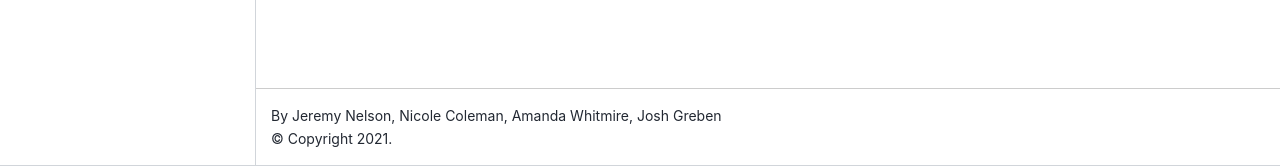
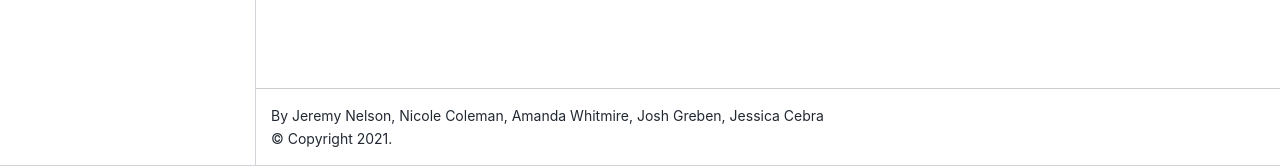
Before and after one commit to sul-dlss-labs/spoc, a Jupyter Book: the page built from doc/intro.md, in a window 1280 px wide. Shown: the part 734-900 px from the top of the page. Built offline with Jupyter Book 1.0.4 settings and Sphinx 7.4.7 and the Sphinx Book theme 1.1.4, drawn with Linux system fonts in a browser that asks for light colours.

Commit message:
add Jessica to book authors

```diff
--- a/doc/_config.yml
+++ b/doc/_config.yml
@@ -2,7 +2,7 @@
 # Learn more at https://jupyterbook.org/customize/config.html
 
 title: Stanford Species Occurrences
-author: Jeremy Nelson, Nicole Coleman, Amanda Whitmire, Josh Greben
+author: Jeremy Nelson, Nicole Coleman, Amanda Whitmire, Josh Greben, Jessica Cebra
 copyright: "2021"
 logo: logo.png
 
```
